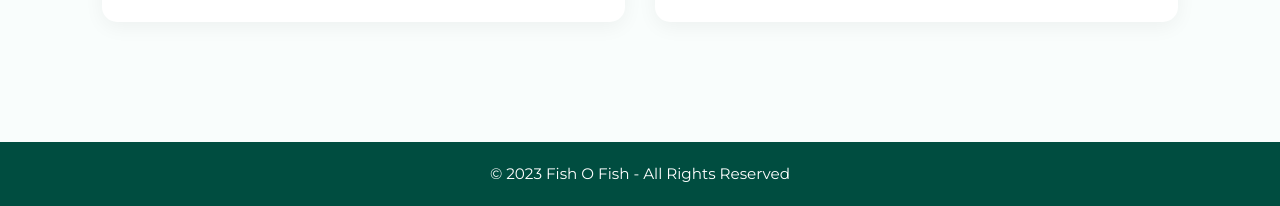
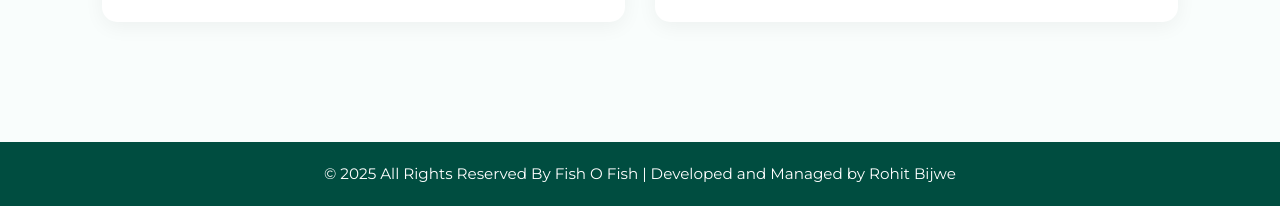
Before and after one commit to Rohitbijwe9/Fof, a plain HTML site: page contact.html in a window 1280 px wide. Shown: the part 1085-1291 px from the top of the page. Drawn offline with Linux system fonts and the light colour scheme.

Commit message:
Update contact.html

```diff
--- a/contact.html
+++ b/contact.html
@@ -282,7 +282,7 @@
 
   <!-- Footer -->
   <footer>
-    <p>&copy; 2023 Fish O Fish - All Rights Reserved</p>
+    <p>© 2025 All Rights Reserved By Fish O Fish | Developed and Managed by Rohit Bijwe</p>
   </footer>
 </body>
 </html>
```
